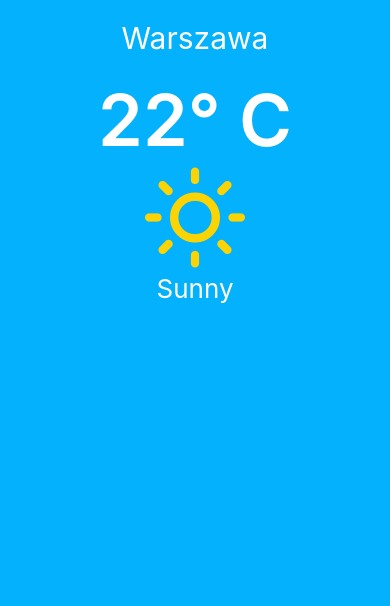
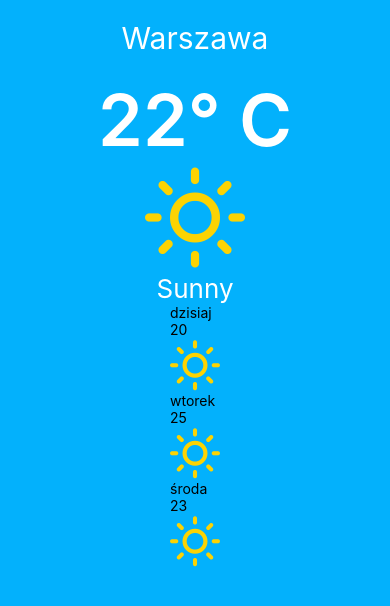
Before and after one commit to RafalG1991/react-native-test, a React Native app: screen / in a window 390 px wide. Shown: the top 606 px of the page. Built offline with nearby package versions, Linux system fonts and the light colour scheme.

Commit message:
added FollowingDays component to dashboard to display weather for days from FOLLOWING_DAYS const array

```diff
--- a/src/screens/Dashboard.tsx
+++ b/src/screens/Dashboard.tsx
@@ -1,8 +1,10 @@
 import {StyleSheet, View, Text} from "react-native";
 import Feather from '@expo/vector-icons/Feather';
 import {COLORS} from "../themes/colors";
+import {FollowingWeatherType} from "../utils/types";
+import {FollowingDays} from "../components/FollowingDays";
 
-const FOLLOWING_DAYS = [
+const FOLLOWING_DAYS: FollowingWeatherType[] = [
   {
     name: 'dzisiaj',
     value: 20,
@@ -29,6 +31,9 @@ export const Dashboard = () => {
         <Feather name="sun" size={100} color={COLORS.sun} />
         <Text style={styles.weather}>Sunny</Text>
       </View>
+      {FOLLOWING_DAYS.map(item => (
+        <FollowingDays item={item}/>
+      ))}
 
     </View>
   );
```
